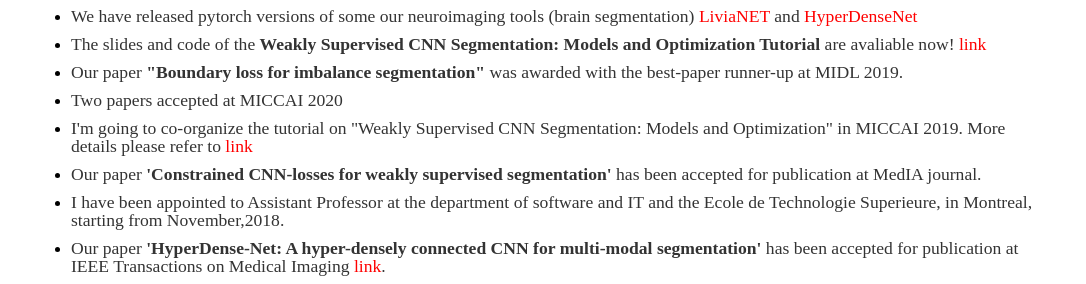
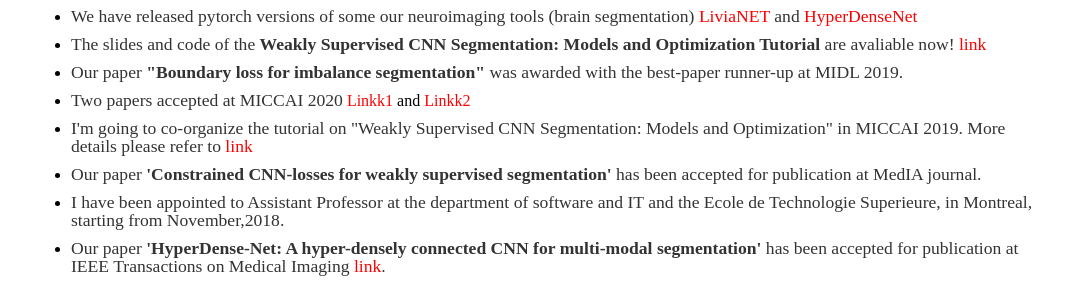
Before and after one commit to josedolz/josedolz.github.io, a Jekyll site: the page built from news/index.html, in a window 1280 px wide. Shown: the part 291-575 px from the top of the page, without its empty margins (97-1183 px from the left). Built offline with Jekyll 4.4.1, drawn with Linux system fonts in a browser that asks for light colours.

Commit message:
Update index.html

```diff
--- a/news/index.html
+++ b/news/index.html
@@ -11,7 +11,7 @@ title: news
 		<li><p1>We  have released pytorch versions of some our neuroimaging tools (brain segmentation) <a href="https://github.com/josedolz/LiviaNet_pytorch">LiviaNET</a> and <a href="https://github.com/josedolz/HyperDenseNet_pytorch">HyperDenseNet</a>
 		<li><p1>The slides and code of the <strong>Weakly Supervised CNN Segmentation: Models and Optimization Tutorial</strong> are avaliable now! <a href="../documents/MICCAI-2019-Tutorial_On_WeakSemiSup.pdf">link</a>
 		<li><p1>Our paper <strong>"Boundary loss for imbalance segmentation"</strong> was awarded with the best-paper runner-up at MIDL 2019. </p1></li>
-		<li><p1>Two papers accepted at MICCAI 2020</p1></li>
+		<li><p1>Two papers accepted at MICCAI 2020</p1>  <a href="https://link.springer.com/chapter/10.1007/978-3-030-59722-1_64">Linkk1</a> and <a href="https://arxiv.org/abs/2005.03697">Linkk2</a></li>
 		<li><p1>I'm going to co-organize the tutorial on "Weakly Supervised CNN Segmentation: Models and Optimization" in MICCAI 2019. More details please refer to <a href="https://sites.google.com/view/miccai-2019-tutorial-weaksup/home">link</a>
 		<li><p1>Our paper <strong>'Constrained CNN-losses for weakly supervised segmentation'</strong> has been accepted for publication at MedIA journal.
 		<li><p1>I have been appointed to Assistant Professor at the department of software and IT and the Ecole de Technologie Superieure, in Montreal, starting from November,2018.</p1></li>
```
